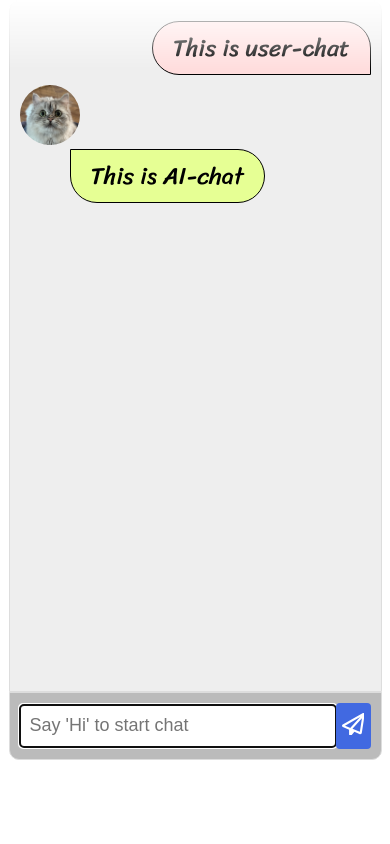
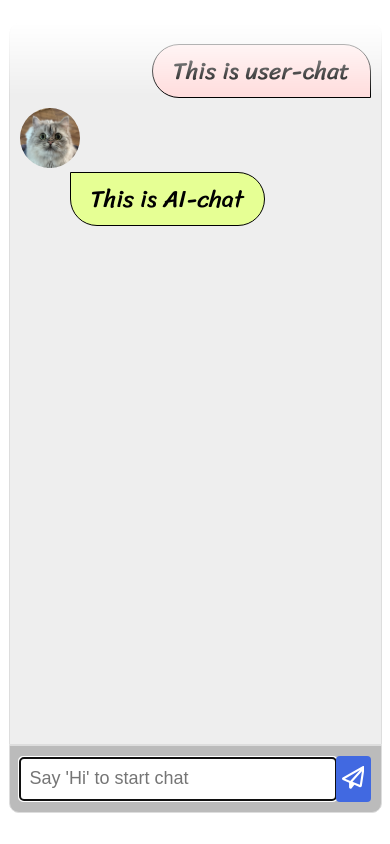
Before and after one commit to jjiisub/chatCPT-API-Project, a plain HTML site: page index.html in a window 390 px wide. Drawn offline with Linux system fonts and the light colour scheme.

Commit message:
06.05_mobile

```diff
--- a/main.css
+++ b/main.css
@@ -229,7 +229,7 @@ form {
 
 @media screen and (max-width: 542px) {
   .chat-page {
-    height: 90%;
+    height: 99%;
   }
   .chat-screen,
   .chat-input {
```
